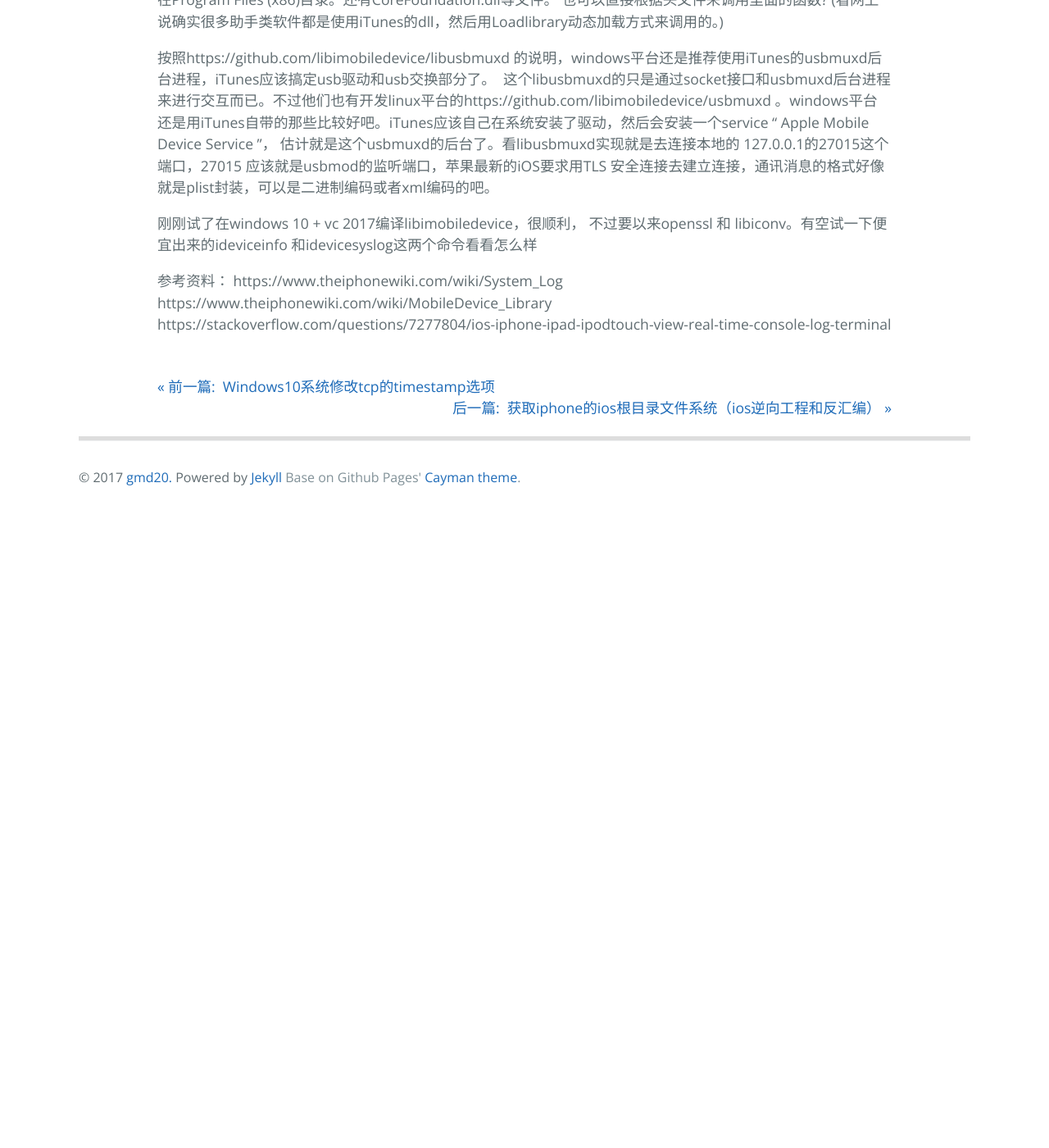
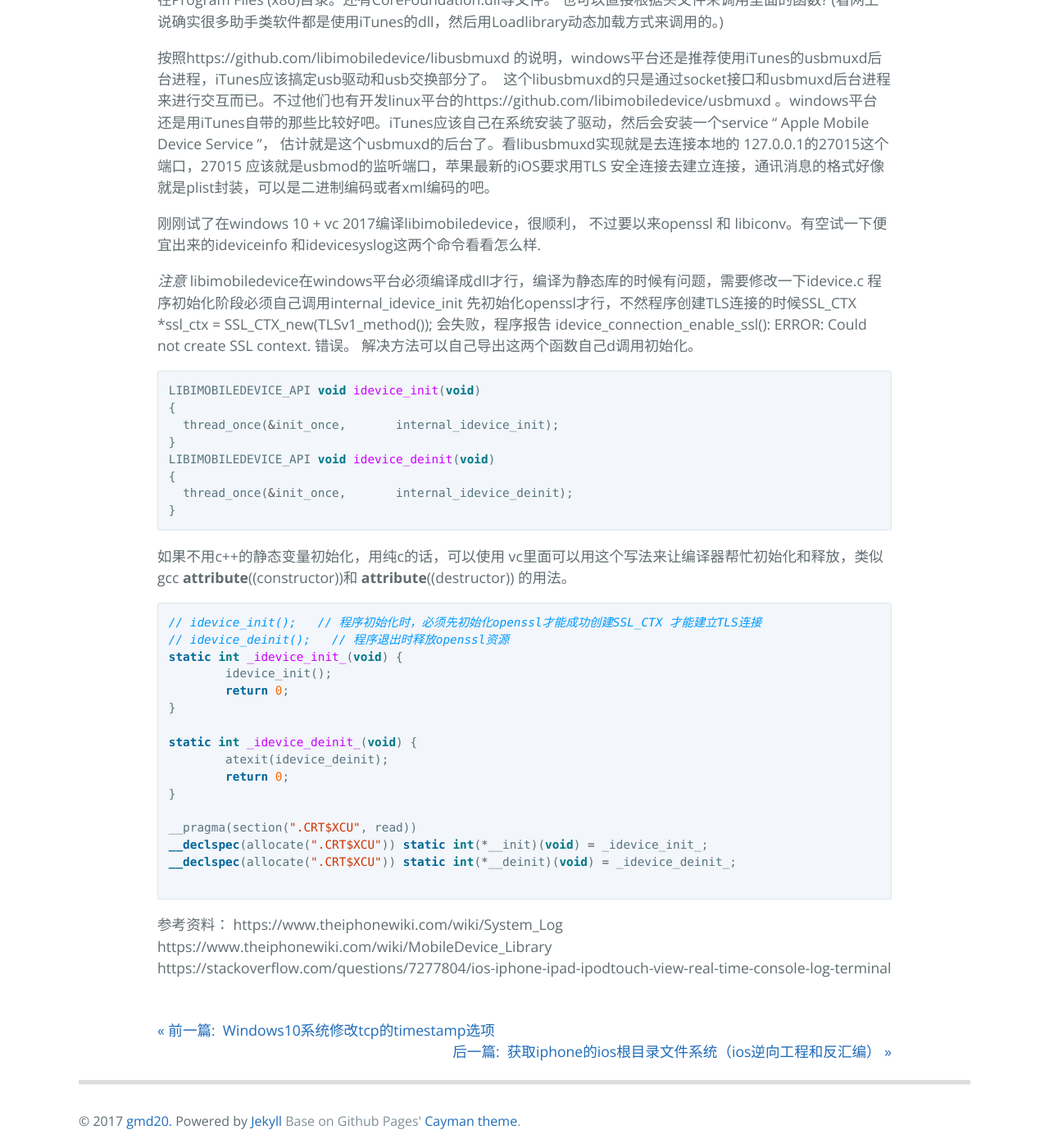
Before and after one commit to gmd20/gmd20.github.io, a Jekyll site: the page built from _posts/2017-06-01-编程通过usb接口读取iOS设备的device console（syslog实时日志）的方法.markdown, in a window 1280 px wide and 1400 px high, scrolled down 1648 px. Shown: the whole window at 82% size. Built offline with Jekyll 4.4.1, drawn with Linux system fonts in a browser that asks for light colours; Markdown is read by kramdown in place of the engine named in the settings; comment, search, counter and statistics services are not loaded; before the commit the page ends 2290 px from its top, so only the background shows below that.

Commit message:
Update 2017-06-01-编程通过usb接口读取iOS设备的device console（syslog实时日志）的方法.markdown

````diff
--- a/_posts/2017-06-01-编程通过usb接口读取iOS设备的device console（syslog实时日志）的方法.markdown
+++ b/_posts/2017-06-01-编程通过usb接口读取iOS设备的device console（syslog实时日志）的方法.markdown
@@ -1,3 +1,6 @@
+
+
+
 
 
 
@@ -57,7 +60,46 @@
 。windows平台还是用iTunes自带的那些比较好吧。iTunes应该自己在系统安装了驱动，然后会安装一个service “ Apple Mobile Device Service
 ”， 估计就是这个usbmuxd的后台了。看libusbmuxd实现就是去连接本地的 127.0.0.1的27015这个端口，27015 应该就是usbmod的监听端口，苹果最新的iOS要求用TLS 安全连接去建立连接，通讯消息的格式好像就是plist封装，可以是二进制编码或者xml编码的吧。
 
-刚刚试了在windows 10 + vc 2017编译libimobiledevice，很顺利， 不过要以来openssl 和 libiconv。有空试一下便宜出来的ideviceinfo 和idevicesyslog这两个命令看看怎么样
+刚刚试了在windows 10 + vc 2017编译libimobiledevice，很顺利， 不过要以来openssl 和 libiconv。有空试一下便宜出来的ideviceinfo 和idevicesyslog这两个命令看看怎么样.
+
+*注意*
+libimobiledevice在windows平台必须编译成dll才行，编译为静态库的时候有问题，需要修改一下idevice.c
+程序初始化阶段必须自己调用internal_idevice_init 先初始化openssl才行，不然程序创建TLS连接的时候SSL_CTX *ssl_ctx = SSL_CTX_new(TLSv1_method());
+会失败，程序报告 idevice_connection_enable_ssl(): ERROR: Could not create SSL context. 错误。
+解决方法可以自己导出这两个函数自己d调用初始化。
+```c
+LIBIMOBILEDEVICE_API void idevice_init(void)
+{
+  thread_once(&init_once,	internal_idevice_init);
+}
+LIBIMOBILEDEVICE_API void idevice_deinit(void)
+{
+  thread_once(&init_once,	internal_idevice_deinit);
+}
+```
+如果不用c++的静态变量初始化，用纯c的话，可以使用 vc里面可以用这个写法来让编译器帮忙初始化和释放，类似gcc
+ __attribute__((constructor))和 __attribute__((destructor)) 的用法。
+
+```c
+// idevice_init();   // 程序初始化时，必须先初始化openssl才能成功创建SSL_CTX 才能建立TLS连接
+// idevice_deinit();   // 程序退出时释放openssl资源
+static int _idevice_init_(void) {
+	idevice_init();
+	return 0;
+}
+
+static int _idevice_deinit_(void) {
+	atexit(idevice_deinit);
+	return 0;
+}
+
+__pragma(section(".CRT$XCU", read))
+__declspec(allocate(".CRT$XCU")) static int(*__init)(void) = _idevice_init_;
+__declspec(allocate(".CRT$XCU")) static int(*__deinit)(void) = _idevice_deinit_;
+
+```
+
+
 
 
 参考资料：
````
